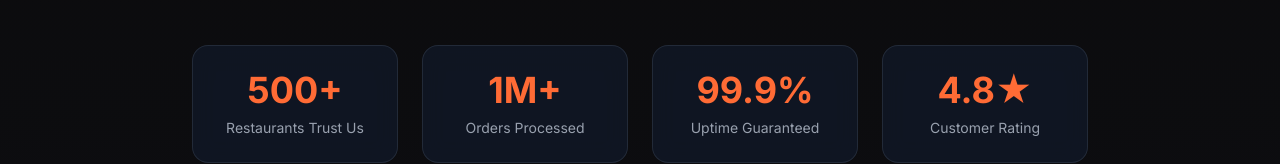
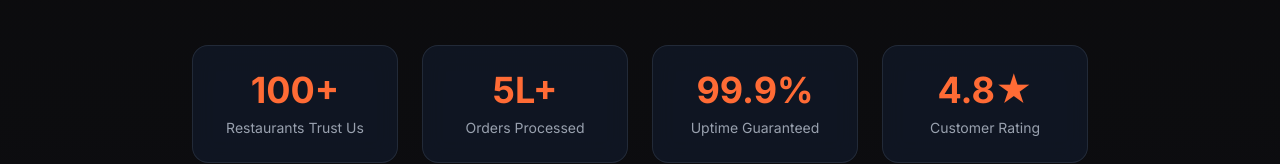
Before and after one commit to Pritam-Pattanaik/aerobill, a Next.js app: page /about in a window 1280 px wide. Shown: the part 579-743 px from the top of the page. Built offline with nearby package versions, Linux system fonts and the light colour scheme.

Commit message:
text: update stats to 100+ restaurants and 5L+ orders

```diff
--- a/app/about/page.tsx
+++ b/app/about/page.tsx
@@ -53,8 +53,8 @@ export default function AboutPage() {
     ]
 
     const stats = [
-        { value: "500+", label: "Restaurants Trust Us" },
-        { value: "1M+", label: "Orders Processed" },
+        { value: "100+", label: "Restaurants Trust Us" },
+        { value: "5L+", label: "Orders Processed" },
         { value: "99.9%", label: "Uptime Guaranteed" },
         { value: "4.8★", label: "Customer Rating" },
     ]
```
